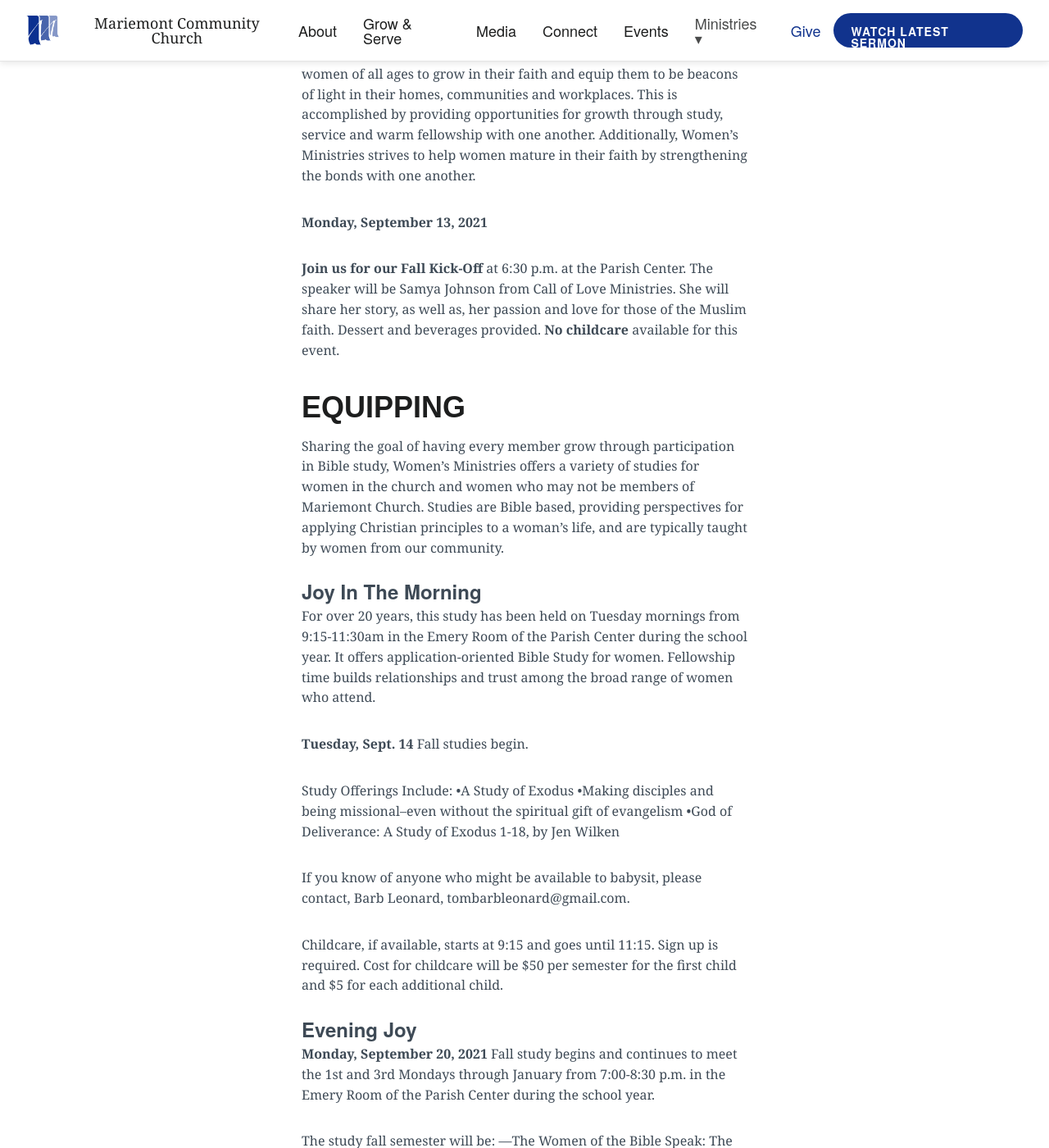
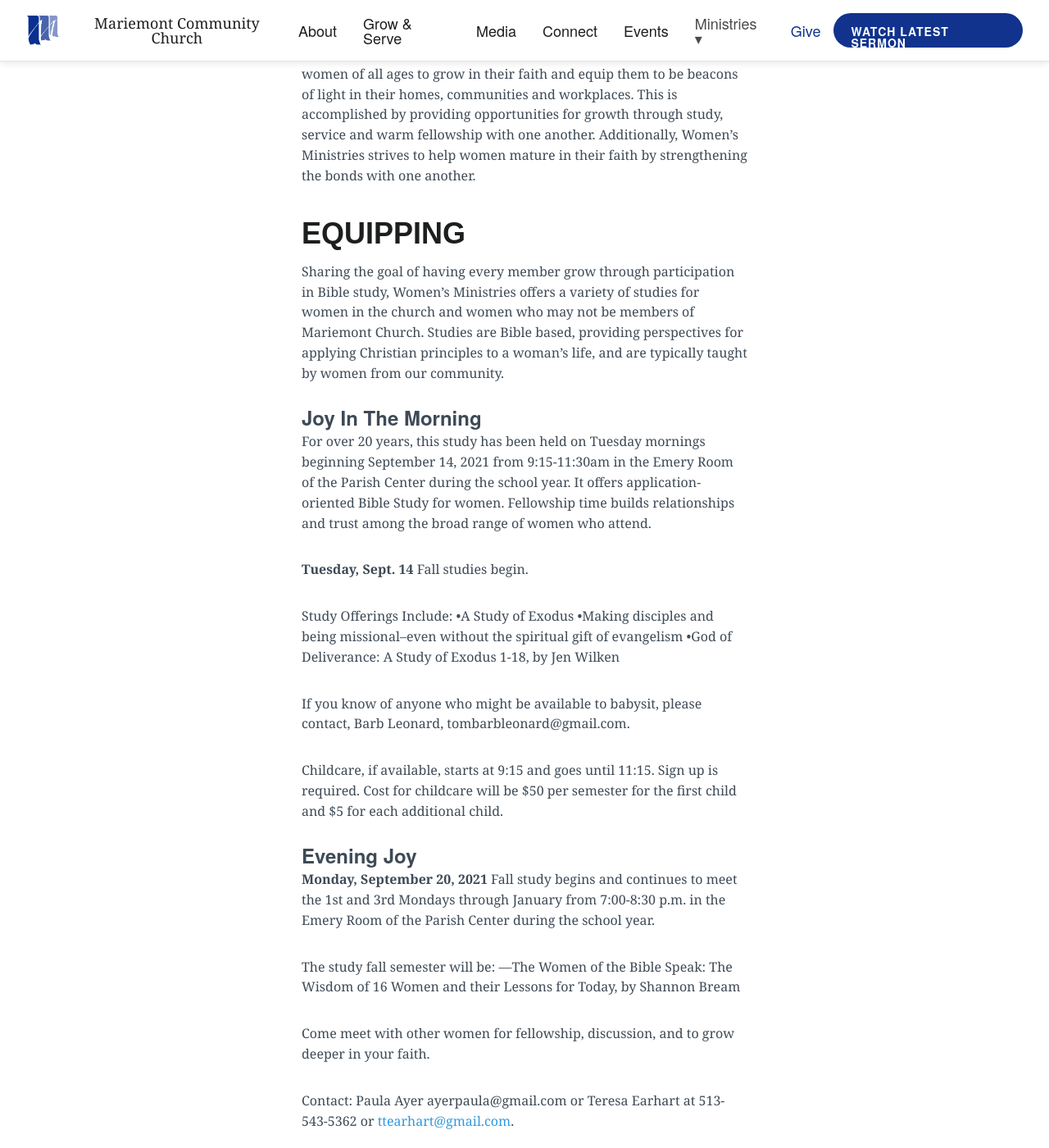
Before and after one commit to lukemoderwell/mariemont, a Jekyll site: the page built from womens-ministry.md, in a window 1280 px wide and 1400 px high, scrolled down 843 px. Shown: the whole window at 82% size. Built offline with Jekyll 4.4.1, drawn with Linux system fonts in a browser that asks for light colours; nearby versions of some CDN libraries.

Commit message:
Updated Womens Ministry

```diff
--- a/womens-ministry.md
+++ b/womens-ministry.md
@@ -13,18 +13,13 @@
 
 The vision of the Mariemont Church Women’s Ministry is to encourage women of all ages to grow in their faith and equip them to be beacons of light in their homes, communities and workplaces. This is accomplished by providing opportunities for growth through study, service and warm fellowship with one another. Additionally, Women’s Ministries strives to help women mature in their faith by strengthening the bonds with one another.
 
-**Monday, September 13, 2021**
-
-**Join us for our Fall Kick-Off** at 6:30 p.m. at the Parish Center. The speaker will be Samya Johnson from Call of Love Ministries. She will share her story, as well as, her passion and love for those of the Muslim faith. Dessert and beverages provided.
-**No childcare** available for this event.
-
 ## Equipping
 
 Sharing the goal of having every member grow through participation in Bible study, Women’s Ministries offers a variety of studies for women in the church and women who may not be members of Mariemont Church. Studies are Bible based, providing perspectives for applying Christian principles to a woman’s life, and are typically taught by women from our community.
 
 ### Joy In The Morning
 
-For over 20 years, this study has been held on Tuesday mornings from 9:15-11:30am in the Emery Room of the Parish Center during the school year. It offers application-oriented Bible Study for women. Fellowship time builds relationships and trust among the broad range of women who attend.
+For over 20 years, this study has been held on Tuesday mornings beginning *September 14, 2021* from 9:15-11:30am in the Emery Room of the Parish Center during the school year. It offers application-oriented Bible Study for women. Fellowship time builds relationships and trust among the broad range of women who attend.
 
 **Tuesday, Sept. 14** Fall studies begin.
 
```
